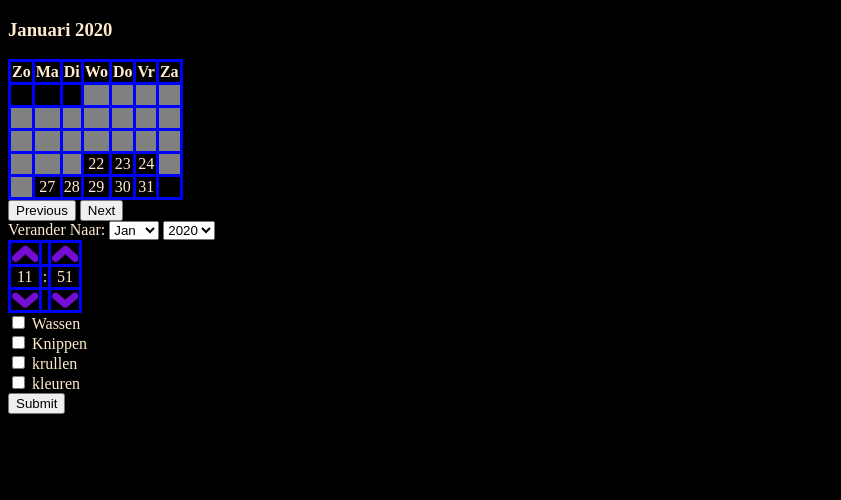
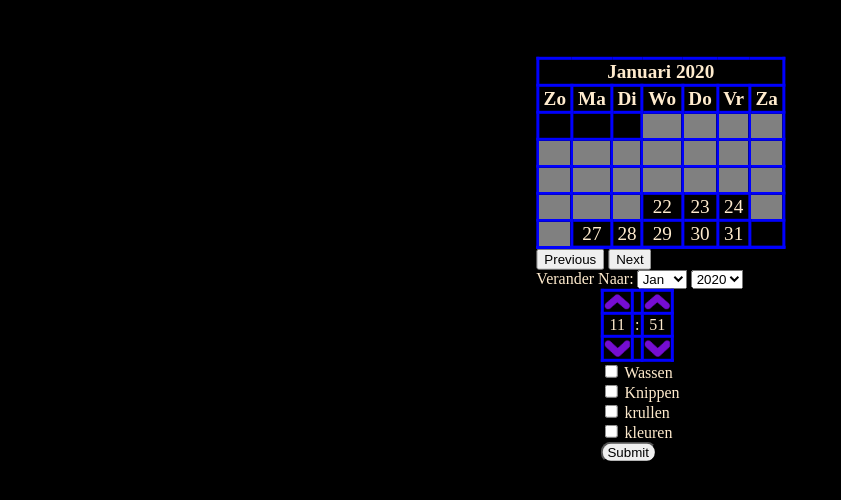
Before and after one commit to jesseduijndam/phpwebsite, a PHP site: page / in a window 1280 px wide. Shown: the top 500 px of the page, without its empty margins (0-841 px from the left). Run offline with PHP 8.4, Linux system fonts and the light colour scheme.

Commit message:
css and injection and emty
a lot of needed to do and finaly happend only css needs work

```diff
--- a/css/styles.css
+++ b/css/styles.css
@@ -1,3 +1,6 @@
+:root{
+    --scale: 120%;
+}
 .date-selected{
     background-color: blanchedalmond;
     color: black;
@@ -16,12 +19,49 @@
     -ms-user-select: none;      /* IE 10+ */
     user-select: none;          /* Likely future */
   }
+  .centered {
+
+    position: absolute;
+    top: 10%;
+    left: 50%;
+    /* bring your own prefixes */
+    transform: translate(-50%, -10%);
+  }
+  .naastelkaar1{
+    float: left;
+  }
+    .naastelkaar{
+        display: inline-block;
+        position: fixed;
+        padding-left: 20px;
+        top:  50%;
+        transform: translateY(-50%);
+    }
+    .onderelkaar{
+        position: absolute;
+
+    left: 50%;
+    /* bring your own prefixes */
+    transform: translatex(-50%);
+    }
+input{
+    border-radius: 10px;
+    padding-left: 5px;
+}
 body{
+
     background-color: black;
     color: blanchedalmond;
 }
 
-table,tr,td,th{
+ .bigger{
+    position: initial;
+    width: var(--scale); height: var(--scale);
+    font-weight: var(--scale);
+    font-size: var(--scale);
+}
+table,tbody, thead,tr,td,th{
+    position: relative;
     border-collapse: collapse;
    border: 3px solid blue;
 }
--- a/includes/database.php
+++ b/includes/database.php
@@ -7,6 +7,6 @@
     $password   = "";
 
     $db = mysqli_connect($host, $user, $password, $database)
-        or die("Error: " . mysqli_connect_error());;
+        or die("Error: " . mysqli_connect_error());
 
 ?>
--- a/index.php
+++ b/index.php
@@ -18,10 +18,13 @@ session_write_close();
     <title>Document</title>
 </head>
 <body>
+    <div class="centered">
         <life id="time" data-date= <?=date("j/n/Y") ?> data-year= <?= date("Y") ?> data-month= <?= date("n") ?> data-hours= <?= date("G")?> data-minutes= <?= date('i') ?> />
-    <h3 id="monthAndYear"></h3>
-    <table id="col-add">
+        <table id="col-add" class="bigger">
             <thead>
+                <tr class="no-copy">
+                    <th colspan="7" id="monthAndYear"></th>
+                </tr>
                 <tr class="no-copy">
                     <th>Zo</th>
                     <th>Ma</th>
@@ -50,6 +53,7 @@ session_write_close();
                     <!-- the years are here  -->
                 </select>
         </form>
+        <div class="onderelkaar">
             <table>
                 <tbody id = "time-body">
                     <!-- the time picker belongs here -->
@@ -64,5 +68,7 @@ session_write_close();
             </form>
             <script src="js/datumscript.js"></script>
             <script src="js/clockscript.js"></script>
+        </div>
+    </div>
 </body>
 </html>
```
Also changed, not shown: action.php (+8 -3 lines), clientinfo.php (+25 -2 lines). Lines whose indentation alone changed are shown as unchanged.
